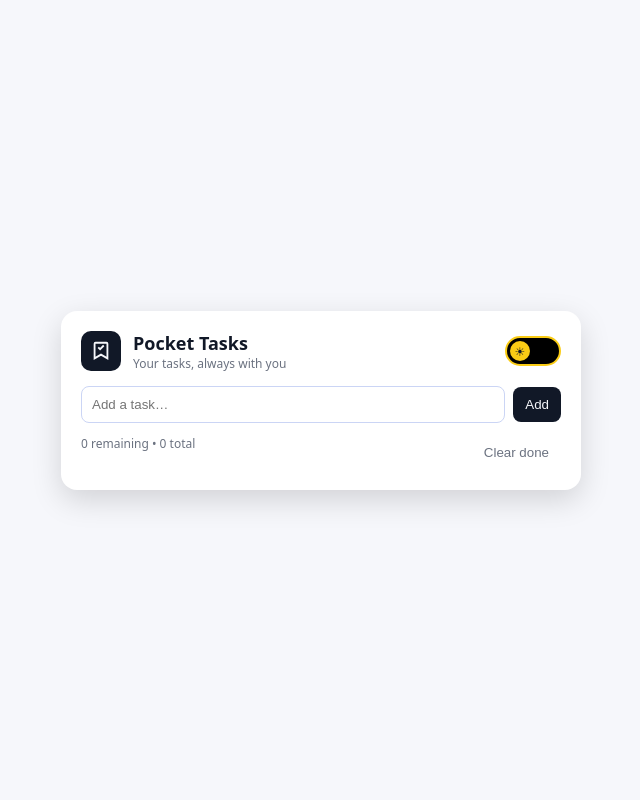
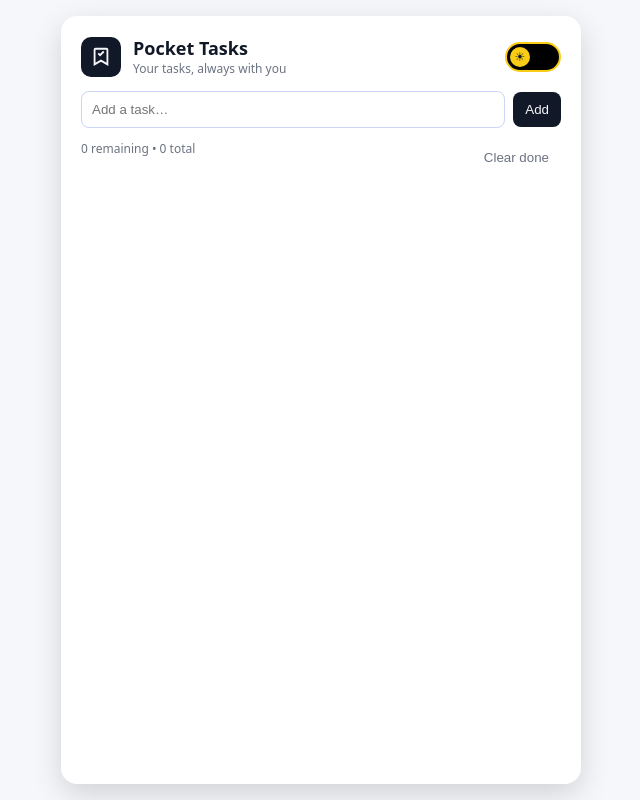
Before and after one commit to laitkam/pocketask, a plain HTML site: page index.html in a window 1280 px wide. Shown: the whole page, without its empty margins (319-959 px from the left). Drawn offline with Linux system fonts and the light colour scheme.

Commit message:
Update index.html
fix top alignment

```diff
--- a/index.html
+++ b/index.html
@@ -15,14 +15,21 @@
   --muted:#94a3b8;--done:#64748b;--accent:#e5e7eb;
 }
 *{box-sizing:border-box}
+
+/* Top-aligned layout */
 body{
-  margin:0;min-height:100vh;display:flex;
-  align-items:center;justify-content:center;
-  background:var(--bg);color:var(--text);
+  margin:0;
+  min-height:100vh;
+  display:flex;
+  justify-content:flex-start;
+  align-items:stretch;
+  padding:16px;
+  background:var(--bg);
+  color:var(--text);
   font-family:system-ui,Segoe UI,Roboto,sans-serif;
 }
 
-/* ===== Splash ===== */
+/* Splash */
 #splash{
   position:fixed;inset:0;
   background:var(--bg);
@@ -42,15 +49,18 @@ body{
 .splash-title{font-size:22px;font-weight:600}
 .splash-sub{font-size:13px;color:var(--muted);margin-top:4px}
 
-/* ===== Card ===== */
+/* Card */
 .card{
-  width:min(520px,92vw);
+  width:100%;
+  max-width:520px;
+  margin:0 auto;
   background:var(--card);
-  padding:20px;border-radius:16px;
+  padding:20px;
+  border-radius:16px;
   box-shadow:0 10px 30px rgba(0,0,0,.15);
 }
 
-/* ===== Header ===== */
+/* Header */
 .header{
   display:flex;justify-content:space-between;
   align-items:center;margin-bottom:14px;
@@ -65,7 +75,7 @@ body{
 .title-wrap h1{margin:0;font-size:18px}
 .subtitle{font-size:12px;color:var(--muted)}
 
-/* ===== Theme Toggle (Screenshot Style) ===== */
+/* Theme toggle (pill style) */
 .theme-toggle{
   width:56px;height:30px;
   border-radius:999px;
@@ -87,7 +97,7 @@ body{
   transform:translateX(26px);
 }
 
-/* ===== App ===== */
+/* App */
 .row{display:flex;gap:8px;align-items:center}
 input{
   flex:1;padding:10px;border-radius:8px;
@@ -116,7 +126,7 @@ footer{
   font-size:12px;color:var(--muted);margin-top:10px
 }
 
-/* ===== Confirm Dialog ===== */
+/* Confirm dialog */
 .modal{
   position:fixed;inset:0;
   background:rgba(0,0,0,.55);
@@ -171,8 +181,7 @@ footer{
       </div>
     </div>
 
-    <!-- Toggle -->
-    <div id="themeBtn" class="theme-toggle" aria-label="Toggle theme">
+    <div id="themeBtn" class="theme-toggle">
       <div class="sun">☀</div>
     </div>
   </div>
@@ -211,13 +220,11 @@ let tasks=JSON.parse(localStorage.getItem(KEY)||'[]');
 
 /* Theme */
 const themeBtn=document.getElementById('themeBtn');
-const savedTheme=localStorage.getItem('theme')||'light';
-document.documentElement.dataset.theme=savedTheme;
-
+document.documentElement.dataset.theme=localStorage.getItem('theme')||'light';
 themeBtn.onclick=()=>{
-  const next=document.documentElement.dataset.theme==='dark'?'light':'dark';
-  document.documentElement.dataset.theme=next;
-  localStorage.setItem('theme',next);
+  const t=document.documentElement.dataset.theme==='dark'?'light':'dark';
+  document.documentElement.dataset.theme=t;
+  localStorage.setItem('theme',t);
 };
 
 /* Haptic */
@@ -251,18 +258,30 @@ const list=document.getElementById('list');
 const input=document.getElementById('input');
 const count=document.getElementById('count');
 
-function save(){localStorage.setItem(KEY,JSON.stringify(tasks));render()}
+function save(){
+  localStorage.setItem(KEY,JSON.stringify(tasks));
+  render();
+}
+
 function add(){
   if(!input.value.trim())return;
   tasks.unshift({id:crypto.randomUUID(),text:input.value,done:false});
-  input.value='';save();input.focus();
+  input.value='';
+  save();
+  input.focus();
 }
+
 input.addEventListener('keydown',e=>{
-  if(e.key==='Enter'){e.preventDefault();add();}
+  if(e.key==='Enter'){
+    e.preventDefault();
+    add();
+  }
 });
+
 async function confirmClear(){
   if(await confirmBox('Clear all completed tasks?')){
-    tasks=tasks.filter(t=>!t.done);save();
+    tasks=tasks.filter(t=>!t.done);
+    save();
   }
 }
 
@@ -290,7 +309,8 @@ function render(){
   list.innerHTML='';
   tasks.forEach((t,i)=>{
     const li=document.createElement('li');
-    li.dataset.id=t.id;li.draggable=true;
+    li.dataset.id=t.id;
+    li.draggable=true;
     li.innerHTML=`
       <div class="chk">${t.done?'✓':''}</div>
       <div class="${t.done?'done':''}" style="flex:1">${t.text}</div>
@@ -298,7 +318,8 @@ function render(){
     li.onclick=async e=>{
       if(e.target.tagName==='BUTTON'){
         if(await confirmBox('Delete this task?')){
-          tasks.splice(i,1);save();
+          tasks.splice(i,1);
+          save();
         }
       }else{
         t.done=!t.done;
```
